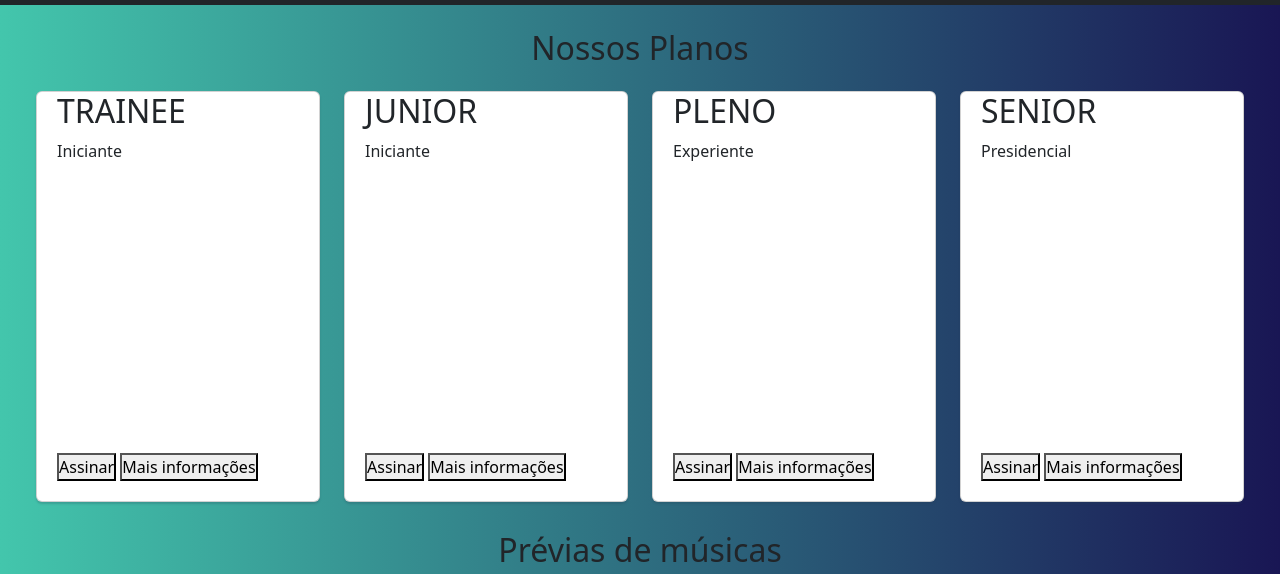
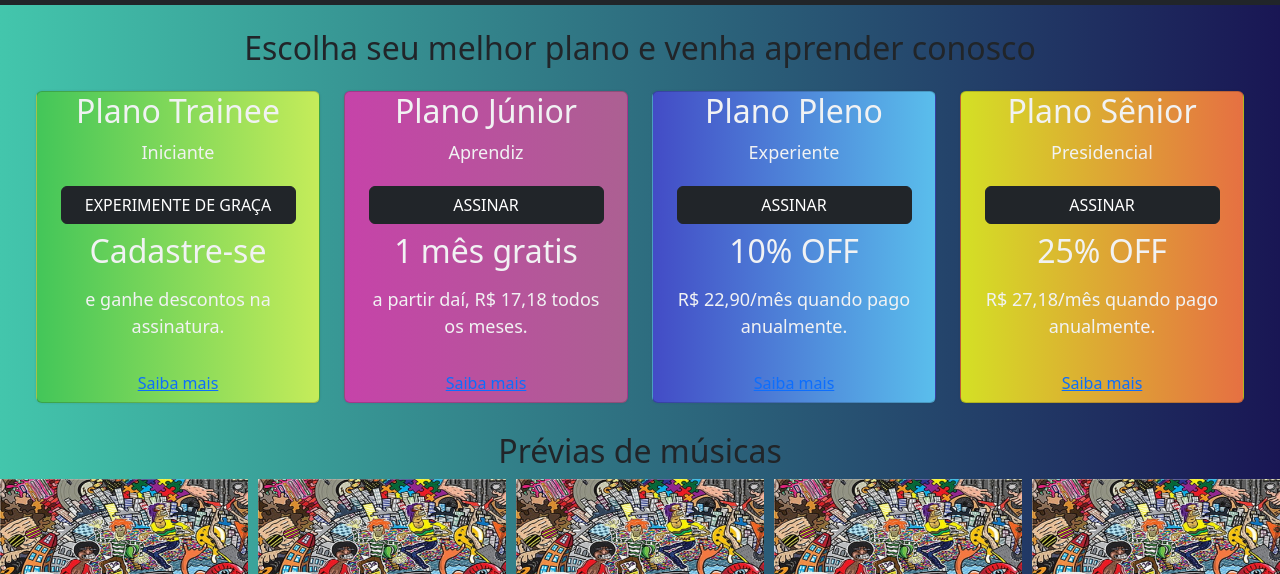
Before and after one commit to KaioMelo/Projeto_DevCast, a plain HTML site: page servicos.html in a window 1280 px wide. Shown: the part 177-751 px from the top of the page. Drawn offline with nearby package versions, Linux system fonts and the light colour scheme.

Commit message:
02.02 Ajustando cards sessão de serviço

```diff
--- a/assets/css/servico.css
+++ b/assets/css/servico.css
@@ -1,43 +1,58 @@
 body{
     background: linear-gradient(to right, #43c6ac, #191654);
-
+}
+/* Card Configuração */
+.card {
+    text-align: justify;
+    font-size: 18px;
+    color: #f1f2f3;
+    background: rgba(255, 255, 255, 0.432);
+    border-radius: 20px;
+    box-shadow: 0px 0px 2px #26395338;
 }
 
-/* Card Configuração */
-.card {
-background: #fff;
-border-radius: 20px;
-box-shadow:  0px 2px 2px #26395338;
+#card-1 {
+    background: linear-gradient(to right, #43c659, #c5ec5a);
 }
-.mediaCard {
-    background: url();
-    height: 250px;
-    width: 250px;
+
+#card-2 {
+    background: linear-gradient(to right, #c643a9, #ac6092);
 }
+
+#card-3 {
+    background: linear-gradient(to right, #434cc6, #5abeec);
+}
+
+#card-4 {
+    background: linear-gradient(to right, #d4e025, #e67042);
+}
+
 .topCard {
+    text-align: center;
     padding: 20px;
     padding-top: 0px;
 }
-.bottomCard{
-    padding: 20px;
-}
-.actions {
-    background: none;
-    border: none;
-    color: purple;
+
+.mediaCard{
+    padding: 10px;
+    margin: auto;
 }
 
-.box-card{
-    height:100%;
+.bottomCard{
+   text-align: center;
+}
+
+.box-card {
+    height: 100%;
     width: 100%;
     display: block;
 }
 
-.carrosel-card{
+.carrosel-card {
     margin-top: 5px;
 }
 
-.owl-carousel img{
+.owl-carousel img {
     height: 200px;
 }
 
@@ -47,6 +62,7 @@ box-shadow:  0px 2px 2px #26395338;
     border-radius: 20px;
     box-shadow: 0 50px 80px rgba(0, 0, 0, 0.5)
 }
+
 .player.imgbox {
     position: relative;
     width: 100%;
@@ -63,7 +79,8 @@ box-shadow:  0px 2px 2px #26395338;
     border-top-left-radius: 20px;
     border-top-right-radius: 20px;
 }
-.player audio{
+
+.player audio {
     width: 100%;
     outline: none;
 }
--- a/servicos.html
+++ b/servicos.html
@@ -72,74 +72,97 @@
     <main>
         <section class="container-fluid">
             <div class="row p-4 bottom-4"> <!-- para o posicionamento dos cards -->
-                <h2 class="text-center">Nossos Planos</h2>
+                <h2 class="text-center">Escolha seu melhor plano e venha aprender conosco</h2>
                 <div class="col-md-3 col-lg-3 col-xl-3 mx-auto mt-3"><!-- Card TREINEE -->
-                    <div class="card">
+                    <div class="card" id="card-1">
                         <div class="topCard">
-                            <h2 class="title">TRAINEE</h2>
+                            <h2 class="title">Plano Trainee</h2>
                             <span class="secondText">Iniciante</span>
                         </div>
-                        <div class="mediaCard">
-
-                        </div>
-                        <div class="bottomCard">
-                            <!-- <span class="BottomText">Assista de <b>graça</b> aos bate<br>papos e live coding
-                                diários.</span> -->
-                            <div class="actionsCard">
-                                <button class="action">Assinar</button>
-                                <button class="action">Mais informações</button>
-                            </div>
+                        <!-- <div class="mediaCard">
+                            <p><i class="bi bi-check-lg"></i>Assista de graça aos bate papos e live coding diários</p>
+                        </div> -->
+                        <div class="d-grid gap-2 col-10 mx-auto bottomCard">
+                            <button class="btn btn-dark" type="button">EXPERIMENTE DE GRAÇA</button>
+                            <h2>Cadastre-se</h2>
+                            <p>e ganhe descontos na assinatura.</p>
+                            <button class="btn btn-link" type="button">Saiba mais</button>
                         </div>
                     </div>
                 </div>
                 <div class="col-md-3 col-lg-3 col-xl-3 mx-auto mt-3"><!-- Card JUNIOR -->
-                    <div class="card">
+                    <div class="card" id="card-2">
                         <div class="topCard">
-                            <h2 class="title">JUNIOR</h2>
-                            <span class="secondText">Iniciante</span>
+                            <h2 class="title">Plano Júnior</h2>
+                            <span class="secondText">Aprendiz</span>
                         </div>
-                        <div class="mediaCard"></div>
-                        <div class="bottomCard">
-                            <!-- <span class="BottomText">Assista de graça aos bate papos<br>e live coding diários,
-                                profissionais<br>para retirar dúvidas, e muito mais.</span> -->
-                            <div class="actionsCard">
-                                <button class="action">Assinar</button>
-                                <button class="action">Mais informações</button>
-                            </div>
+                        <!-- <div class="mediaCard">
+                            <p><i class="bi bi-check-lg"></i>Assista de graça aos bate papos e live coding diários</p>
+                            <p><i class="bi bi-check-lg"></i>Profissionais para retirar dúvidas</p>
+                            <ul>
+                                <li>Orientações</li>
+                                <li>Exercícios semanais</li>
+                            </ul>
+                            <p><i class="bi bi-check-lg"></i>Download de ensinamentos em pdf</p>
+                        </div> -->
+                        <div class="d-grid gap-2 col-10 mx-auto bottomCard">
+                            <button class="btn btn-dark" type="button">ASSINAR</button>
+                            <h2>1 mês gratis</h2>
+                            <p>a partir daí, R$ 17,18 todos os meses.</p>
+                            <button class="btn btn-link" type="button">Saiba mais</button>
                         </div>
                     </div>
                 </div>
                 <div class="col-md-3 col-lg-3 col-xl-3 mx-auto mt-3"><!-- Card PLENO -->
-                    <div class="card">
+                    <div class="card" id="card-3">
                         <div class="topCard">
-                            <h2 class="title">PLENO</h2>
+                            <h2 class="title">Plano Pleno</h2>
                             <span class="secondText">Experiente</span>
                         </div>
-                        <div class="mediaCard"></div>
-                        <div class="bottomCard">
-                            <!-- <span class="BottomText">Tenha acesso a dowloads das<br>livestramings,<br>acesso a
-                                correção/otimização de<br>código e muito mais.</span> -->
-                            <div class="actionsCard">
-                                <button class="action">Assinar</button>
-                                <button class="action">Mais informações</button>
-                            </div>
+                        <!-- <div class="mediaCard">
+                            <p><i class="bi bi-check-lg"></i>Assista de graça aos bate papos e live coding diários</p>
+                            <p><i class="bi bi-check-lg"></i>Tenha acesso a dowloads das livestramings</p>
+                            <p><i class="bi bi-check-lg"></i>Acesso a correção/otimização de código</p>
+                            <p><i class="bi bi-check-lg"></i>Profissionais para retirar dúvidas</p>
+                            <ul>
+                                <li>Orientações</li>
+                                <li>Ferramentas/guias de buscas</li>
+                                <li>Exercícios semanais</li>
+                            </ul>
+                            <p><i class="bi bi-check-lg"></i>Download de ensinamentos em pdf</p>
+                        </div> -->
+                        <div class="d-grid gap-2 col-10 mx-auto bottomCard">
+                            <button class="btn btn-dark" type="button">ASSINAR</button>
+                            <h2>10% OFF</h2>
+                            <p>R$ 22,90/mês quando pago anualmente.</p>
+                            <button class="btn btn-link" type="button">Saiba mais</button>
                         </div>
                     </div>
                 </div>
                 <div class="col-md-3 col-lg-3 col-xl-3 mx-auto mt-3"><!-- Card SENIOR -->
-                    <div class="card">
+                    <div class="card" id="card-4">
                         <div class="topCard">
-                            <h2 class="title">SENIOR</h2>
+                            <h2 class="title">Plano Sênior</h2>
                             <span class="secondText">Presidencial</span>
                         </div>
-                        <div class="mediaCard"></div>
-                        <div class="bottomCard">
-                            <!-- <span class="BottomText">Guias de buscas, exercícios semanais,<br>notificação sobre novos
-                                empregos na área,<br>download vitalício de<br>ensinamentos em pdf e muito mais.</span> -->
-                            <div class="actionsCard">
-                                <button class="action">Assinar</button>
-                                <button class="action">Mais informações</button>
-                            </div>
+                        <!-- <div class="mediaCard">
+                            <p><i class="bi bi-check-lg"></i>Assista de graça aos bate papos e live coding diários</p>
+                            <p><i class="bi bi-check-lg"></i>Tenha acesso a dowloads das livestramings</p>
+                            <p><i class="bi bi-check-lg"></i>Acesso a correção/otimização de código</p>
+                            <p><i class="bi bi-check-lg"></i>Profissionais para retirar dúvidas</p>
+                            <ul>
+                                <li>Orientações</li>
+                                <li>Ferramentas/guias de buscas</li>
+                                <li>Exercícios semanais</li>
+                            </ul>
+                            <p><i class="bi bi-check-lg"></i>Notificação sobre novos empregos na área</p>
+                            <p><i class="bi bi-check-lg"></i>Download vitalício de ensinamentos em pdf</p>
+                        </div> -->
+                        <div class="d-grid gap-2 col-10 mx-auto bottomCard">
+                            <button class="btn btn-dark" type="button">ASSINAR</button>
+                            <h2>25% OFF</h2>
+                            <p>R$ 27,18/mês quando pago anualmente.</p>
+                            <button class="btn btn-link" type="button">Saiba mais</button>
                         </div>
                     </div>
                 </div>
@@ -291,4 +314,5 @@
 <script src="https://cdnjs.cloudflare.com/ajax/libs/OwlCarousel2/2.3.4/owl.carousel.min.js"
     integrity="sha512-bPs7Ae6pVvhOSiIcyUClR7/q2OAsRiovw4vAkX+zJbw3ShAeeqezq50RIIcIURq7Oa20rW2n2q+fyXBNcU9lrw=="
     crossorigin="anonymous" referrerpolicy="no-referrer"></script>
+
 </html>
```
Also changed, not shown: login.html (+1 -1 lines), recuperarSenha.html (+2 -2 lines).
